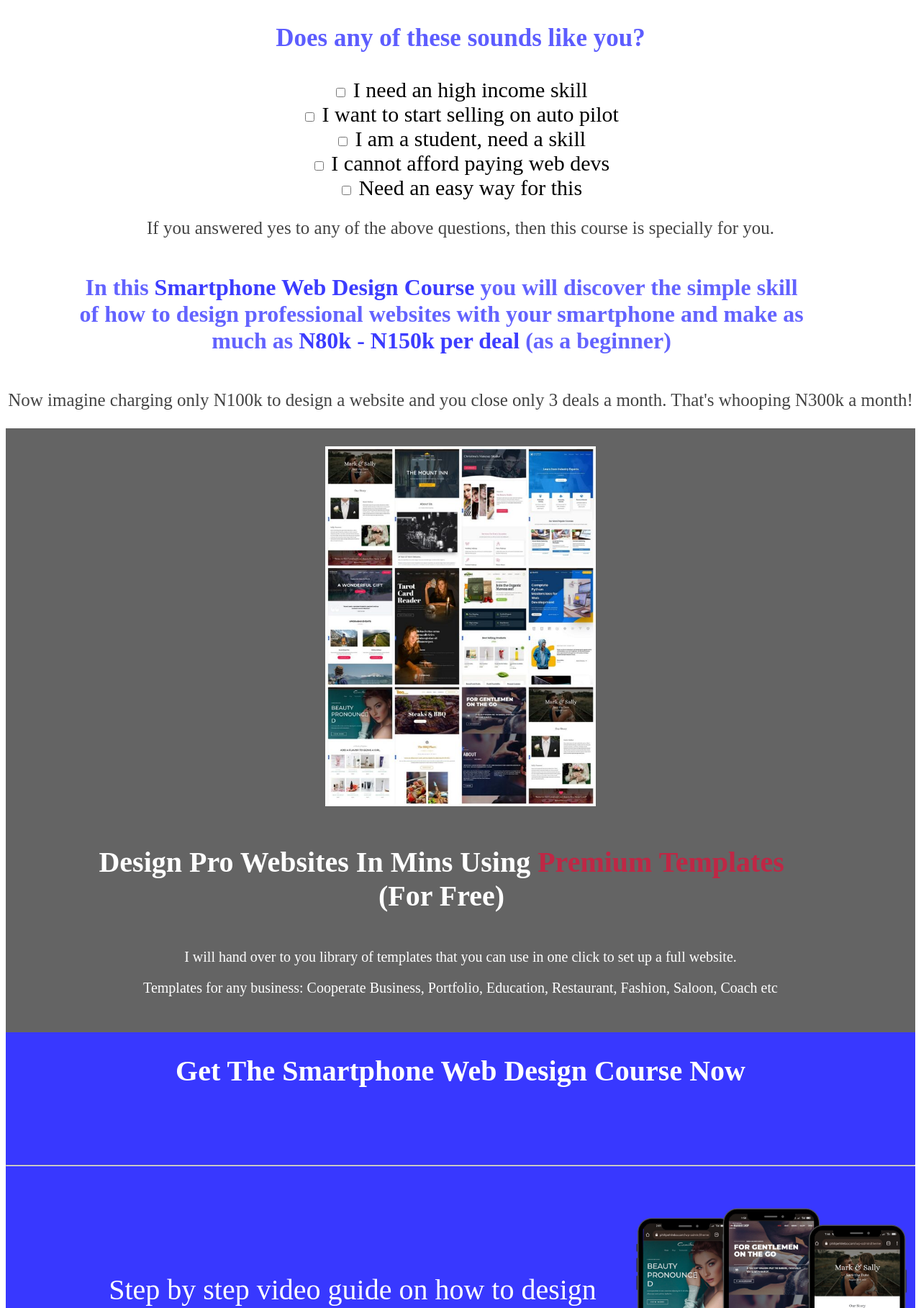
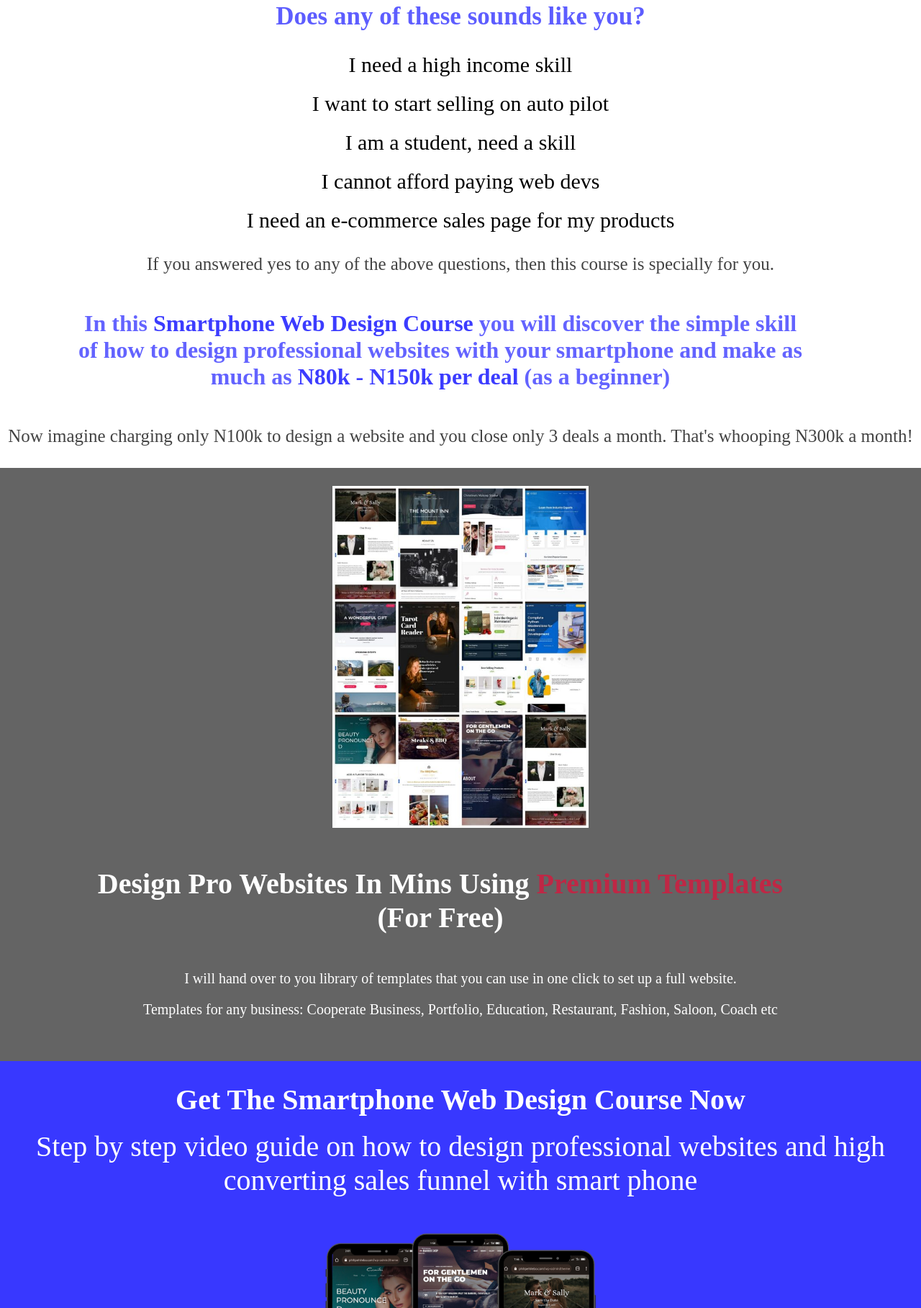
Before and after one commit to Joeblue100/learn-web-dev, a plain HTML site: page index.html in a window 1280 px wide. Shown: the part 2116-3933 px from the top of the page at 72% size. Drawn offline with Linux system fonts and the light colour scheme.

Commit message:
initial commit

```diff
--- a/index.html
+++ b/index.html
@@ -48,22 +48,13 @@
         </div>
         <div class="second-part">
             <h3>Does any of these sounds like you?</h3>
-            <form class="my-form">
-                <input type="checkbox" class="you-1" name="you-1">
-                <label for="you-1">I need an high income skill</label>
-                <br>
-                <input type="checkbox" class="you2" name="you2">
-                <label for="you2">I want to start selling on auto pilot</label>
-                <br>
-                <input type="checkbox" class="you3" name="you3">
-                <label for="you3">I am a student, need a skill</label>
-                <br>
-                <input type="checkbox" class="you4" name="you4">
-                <label for="you4">I cannot afford paying web devs</label>
-                <br>
-                <input type="checkbox" class="you5" name="you5">
-                <label for="you5">Need an easy way for this</label>
-            </form>
+            <ul class="my-lists">
+                <li>I need a high income skill</li>
+                <li>I want to start selling on auto pilot</li>
+                <li>I am a student, need a skill</li>
+                <li>I cannot afford paying web devs</li>
+                <li>I need an e-commerce sales page for my products</li>
+            </ul>
             <p>If you answered yes to any of the above questions,
                 then this course is specially for you.</p>
             <h1>In this <span>Smartphone Web Design Course</span>
@@ -71,7 +62,7 @@
                 professional websites with your smartphone and make
                 as much as <span>N80k - N150k per deal</span>
                 (as a beginner)</h1>
-            <p>Now imagine charging only N100k to design a website
+            <p class="slot">Now imagine charging only N100k to design a website
                 and you close only 3 deals a month. That's whooping
                 N300k a month!
             </p>
@@ -80,27 +71,20 @@
             <img src="learn4.jpg" alt="nice one sapa" class="img-4">
             <h1>Design Pro Websites In Mins Using <span>Premium
                 Templates</span> (For Free)</h1>
-            <p>I will hand over to you library of templates that you
+            <p class="slot-2">I will hand over to you library of templates that you
                 can use in one click to set up a full website.
             </p>
-            <p>Templates for any business: Cooperate Business,
+            <p class="slot-3">Templates for any business: Cooperate Business,
                 Portfolio, Education, Restaurant, Fashion, Saloon,
                 Coach etc</p>
         </div>
-
         <div class="fifth-part">
             <h1>Get The Smartphone Web Design Course Now</h1>
             <br>
-            <br>
-            <br>
-            <br>
-            <hr>
             <div class="flex-shiii">
-
                 <p class="paragraph">Step by step video guide on how to design professional
                     websites and high converting sales funnel with smart
                     phone</p>
-
                 <img src="learn5.png" alt="sapa!!" class="img-5">
             </div>
                 <a href="sapa.com" class="first-link">Get Course
--- a/style.css
+++ b/style.css
@@ -1,3 +1,15 @@
+*{
+    margin: 0px;
+    padding: 0px;
+    box-sizing: border-box;
+}
+
+.container{
+    text-align: center;
+    width: 100vw;
+    margin: 0 auto;
+}
+
 .my-header{
     text-align: center;
     font-family: 'Segoe UI', Tahoma, Geneva, Verdana, sans-serif;
@@ -35,10 +47,11 @@
     border: 5px double white;
     background-color: orange;
     padding: 30px;
-    font-size: 16px;
+    font-size: 30px;
     text-decoration: none;
     color: white;
     width: 80%;
+    display: inline-block;
 }
 .first-link span{
     text-decoration: line-through;
@@ -72,11 +85,15 @@
     font-size: 35px;
     color: rgba(0, 0, 255, 0.637);
 }
-.my-form{
+.my-lists{
     font-size: 30px;
-    padding: 0px 0;
+    padding: 0px 30px;
     margin: 20px 0;
-    vertical-align: text-bottom;
+    list-style-type: decimal;
+}
+.my-lists li{
+    list-style-type: none;
+    padding: 10px;
 }
 .second-part h1{
     width: 80%;
@@ -90,6 +107,9 @@
     text-align: center;
     font-size: 25px;
     color: rgba(0, 0, 0, 0.742);
+}
+.slot{
+    padding-bottom: 30px;
 }
 .third-part{
     background-color: rgba(0, 0, 0, 0.607);
@@ -113,9 +133,14 @@
     color: white;
     font-size: 20px;
 }
+.slot-2{
+    padding-bottom: 20px;
+}
+.slot-3{
+    padding-bottom: 30px;
+}
 .fifth-part{
     background-color: rgba(0, 0, 255, 0.781);
-    margin-top: -27px;
     text-align: center;
     padding-bottom: 100px;
 }
@@ -126,8 +151,7 @@
     color: white;
 }
 .paragraph{
-    padding-top: 100px;
-    padding-left: 100px;
+    padding: 0 auto;
     color: white;
     font-size: 40px;
 }
@@ -135,14 +159,11 @@
     height: 400px;
 
 }
-.flex-shiii{
-    display: flex;
-    flex-direction: row;
-}
 @media(max-width:768px){
     .container{
         text-align: center;
-        width: 80%;
+        width: 100vw;
+        margin: 0 auto;
     }
     .heading{
         text-align: center;
@@ -163,9 +184,10 @@
     }
     .first-link{
         text-align: center;
-        width: 80%;
-        padding: 10px ;
-        font-size: 10px;
+        width: 90%;
+        margin: 10px auto;
+        font-size: 20px;
+        display: inline-block;
     }
     .first-header{
         margin: 30px ;
@@ -195,9 +217,9 @@
         margin: 30px ;
     }
     .paragraph{
-        display: none;
+        display: block;
     }
     .img-5{
-        display: none;
+        display: block;
     }
 }
```
